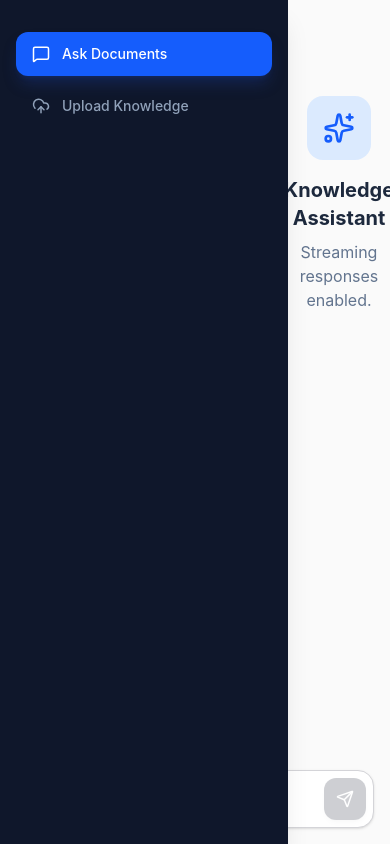
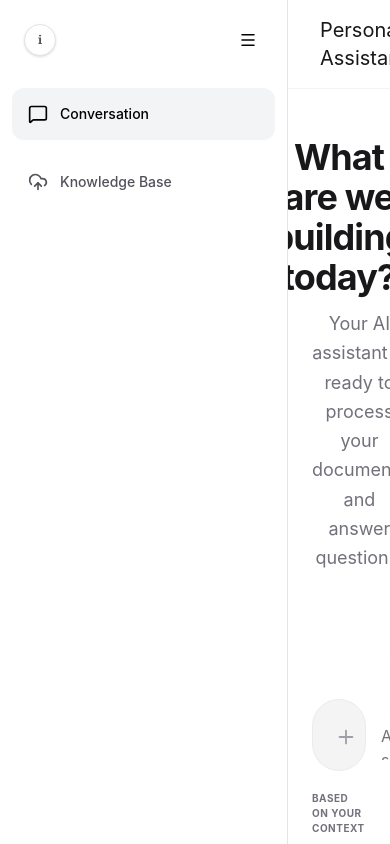
Before and after one commit to SHATHISH-07/itl-rag-system, a React (Vite) app in the folder client/: page / in a window 390 px wide. Built offline with nearby package versions, Linux system fonts and the light colour scheme.

Commit message:
Enhance UI and functionality: implement collapsible sidebar, improve chat interface with upload modal, and refine file upload experience

```diff
--- a/client/src/App.jsx
+++ b/client/src/App.jsx
@@ -1,47 +1,103 @@
 import React, { useState } from 'react';
-import { MessageSquare, UploadCloud, Database } from 'lucide-react';
+import { MessageSquare, UploadCloud, Menu } from 'lucide-react';
 import ChatPage from './pages/ChatPage';
 import UploadPage from './pages/UploadPage';
 
 function App() {
   const [activeTab, setActiveTab] = useState('chat');
+  const [isCollapsed, setIsCollapsed] = useState(false);
+
+  const navItems = [
+    { id: 'chat', label: 'Conversation', icon: MessageSquare },
+    { id: 'upload', label: 'Knowledge Base', icon: UploadCloud },
+  ];
 
   return (
-    <div className="flex h-screen bg-white font-sans antialiased text-slate-900">
-      {/* Sidebar - Fixed width 72 (18rem) */}
-      <aside className="w-72 bg-slate-900 text-white flex flex-col shadow-xl z-30">
+    <div className="flex h-screen bg-white font-sans antialiased text-zinc-900 overflow-hidden">
 
-
-        <nav className="flex-1 p-4 space-y-2 mt-4">
-          <button
-            onClick={() => setActiveTab('chat')}
-            className={`w-full flex items-center gap-3 px-4 py-3 rounded-xl transition-all ${
-              activeTab === 'chat'
-              ? 'bg-blue-600 text-white shadow-lg shadow-blue-900/40'
-              : 'text-slate-400 hover:bg-slate-800 hover:text-white'
+      {/* Sidebar */}
+      <aside
+        className={`relative border-r border-zinc-200 flex flex-col transition-all duration-300 ease-in-out z-30 ${
+          isCollapsed ? 'w-20' : 'w-72'
         }`}
       >
-            <MessageSquare size={18} />
-            <span className="font-medium text-sm">Ask Documents</span>
+        {/* SIDEBAR HEADER: Aligned to match nav items below */}
+        <div className={`px-6 h-20 flex items-center mb-2 ${!isCollapsed ? 'justify-between' : ''}`}>
+          {!isCollapsed ? (
+            <>
+              <div className="flex items-center gap-3">
+                <div className="flex items-center justify-center w-8 h-8 rounded-full border border-zinc-200 bg-white shadow-sm shrink-0">
+                  <span className="font-serif font-semibold text-zinc-600 leading-none text-xs">i</span>
+                </div>
+              </div>
+              <button
+                onClick={() => setIsCollapsed(true)}
+                className="p-1.5  rounded-lg text-black transition-colors cursor-pointer"
+              >
+                <Menu size={18} />
               </button>
+            </>
+          ) : (
+            /* Using a fixed width container that matches the icon alignment of the nav buttons below */
+            <div className="relative group w-8 h-8 flex items-center justify-center mx-auto">
+              {/* Branding icon shown by default */}
+              <div className="absolute inset-0 flex items-center justify-center w-8 h-8 rounded-full border border-zinc-200 bg-white shadow-sm transition-opacity duration-200 group-hover:opacity-0">
+                <span className="font-serif font-semibold text-zinc-600 leading-none text-xs">i</span>
+              </div>
+              {/* Toggle icon shown on hover */}
+              <button
+                onClick={() => setIsCollapsed(false)}
+                className="absolute inset-0 flex items-center justify-center w-8 h-8 rounded-lg text-black opacity-0 group-hover:opacity-100 transition-all duration-200 cursor-pointer"
+              >
+                <Menu size={16} />
+              </button>
+            </div>
+          )}
+        </div>
 
+        <nav className="flex-1 px-3 space-y-4">
+          {navItems.map((item) => (
             <button
-            onClick={() => setActiveTab('upload')}
-            className={`w-full flex items-center gap-3 px-4 py-3 rounded-xl transition-all ${
-              activeTab === 'upload'
-              ? 'bg-blue-600 text-white shadow-lg shadow-blue-900/40'
-              : 'text-slate-400 hover:bg-slate-800 hover:text-white'
+              key={item.id}
+              onClick={() => setActiveTab(item.id)}
+              className={`w-full flex items-center gap-3 transition-all duration-200 ${
+                isCollapsed ? 'justify-center px-0 py-4' : 'px-4 py-4'
+              } rounded-xl ${
+                activeTab === item.id
+                ? 'bg-gray-100 text-black'
+                : 'text-zinc-600 hover:bg-gray-50 hover:text-zinc-900'
               }`}
             >
-            <UploadCloud size={18} />
-            <span className="font-medium text-sm">Upload Knowledge</span>
+              <item.icon size={20} />
+              {!isCollapsed && <span className="font-medium text-sm">{item.label}</span>}
             </button>
+          ))}
         </nav>
       </aside>
 
       {/* Main Content Area */}
-      <main className="flex-1 flex flex-col relative overflow-hidden bg-zinc-50">
-        {activeTab === 'chat' ? <ChatPage /> : <UploadPage />}
+      <main className="flex-1 flex flex-col relative bg-white overflow-hidden">
+
+        {/* Global Header */}
+        <header className="flex items-center justify-between px-8 py-4 border-b border-zinc-100 bg-white/80 backdrop-blur-md z-20">
+          <div className="flex items-center gap-2">
+            <h1 className="font-normal text-zinc-900 text-xl">Personal Assistant</h1>
+          </div>
+
+          <button
+            onClick={() => setActiveTab('upload')}
+            className="flex items-center gap-2 px-4 py-2 cursor-pointer text-zinc-700 rounded-full transition-all text-lg font-semibold active:scale-95"
+          >
+            <UploadCloud size={16} />
+            Upload
+          </button>
+        </header>
+
+        {activeTab === 'chat' ? (
+          <ChatPage isCollapsed={isCollapsed} />
+        ) : (
+          <UploadPage />
+        )}
       </main>
     </div>
   );
--- a/client/src/index.css
+++ b/client/src/index.css
@@ -1,45 +1,31 @@
 @import "tailwindcss";
 
-/* Add this to your index.css or App.css */
-.rendered-html h2 {
-  font-size: 1.5rem;
-  font-weight: 700;
-  margin-top: 1rem;
-  margin-bottom: 0.5rem;
-  color: #1e293b;
+/* Update your existing .rendered-html or prose classes */
+.rendered-html {
+  font-size: 15px;
+  line-height: 1.6;
 }
 
-.rendered-html h3 {
-  font-size: 20px;
-  font-weight: 600;
-  margin-top: 0.75rem;
-  color: #000000;
+.rendered-html h2 {
+  @apply text-2xl font-bold text-zinc-900 mt-4 mb-2 border-l-4 border-gray-500 pl-3;
 }
 
-.rendered-html p {
-  margin-bottom: 0.75rem;
+.rendered-html b {
+  @apply font-bold text-zinc-900 bg-blue-100/50 px-1.5 py-0.5 rounded-md;
 }
 
 .rendered-html ul {
-  list-style-type: disc;
-  margin-left: 1.25rem;
-  margin-bottom: 1rem;
+  @apply list-disc ml-5 space-y-2 mb-4;
 }
 
-.rendered-html li {
-  margin-bottom: 0.25rem;
+/* Specific styling for the message bubbles */
+.rounded-4xl {
+  border-radius: 2rem;
 }
 
-.rendered-html b {
-  font-weight: 700;
-  color: #1b3469; /* Blue 600 */
+/* Custom Scrollbar for better UI */
+.custom-scrollbar::-webkit-scrollbar-thumb {
+  background: #f1f1f4;
+  border: 4px solid white;
+  border-radius: 20px;
 }
-
-/* Scrollbar Utility */
-.custom-scrollbar::-webkit-scrollbar {
-  width: 5px;
-}
-.custom-scrollbar::-webkit-scrollbar-thumb {
-  background: #e2e8f0;
-  border-radius: 10px;
-}
--- a/client/src/pages/ChatPage.jsx
+++ b/client/src/pages/ChatPage.jsx
@@ -1,31 +1,28 @@
 import React, { useState, useEffect, useRef } from 'react';
 import { askQuestion } from '../api/api';
-import { Send, User, Bot, Sparkles } from 'lucide-react';
+import { Send, User, Bot, Plus, X, Loader2 } from 'lucide-react';
+import UploadPage from './UploadPage';
 
-const ChatPage = () => {
+const ChatPage = ({ isCollapsed }) => {
   const [messages, setMessages] = useState([]);
   const [input, setInput] = useState('');
   const [loading, setLoading] = useState(false);
+  const [showUploadModal, setShowUploadModal] = useState(false);
   const scrollRef = useRef(null);
 
   useEffect(() => {
     scrollRef.current?.scrollIntoView({ behavior: 'smooth' });
   }, [messages, loading]);
 
-  // --- TYPEWRITER EFFECT LOGIC ---
   const simulateTyping = (fullText) => {
-    // Create an empty bot message first
     setMessages((prev) => [...prev, { role: 'bot', text: '', isTyping: true }]);
-
     let index = 0;
-    const speed = 5; // Adjust this (ms) to make it faster/slower
+    const speed = 2; // Increased speed for better UX
 
     const interval = setInterval(() => {
       setMessages((prev) => {
         const updated = [...prev];
         const lastMsg = updated[updated.length - 1];
-
-        // We only type until the full length is reached
         if (index < fullText.length) {
           lastMsg.text = fullText.slice(0, index + 1);
           index++;
@@ -50,103 +47,143 @@ const ChatPage = () => {
 
     try {
       const response = await askQuestion(currentInput);
-      const fullAnswer = response.data.answer;
-
-      setLoading(false); // Stop loader before typing starts
-      simulateTyping(fullAnswer); // Start the typing effect
-
+      setLoading(false);
+      simulateTyping(response.data.answer);
     } catch (error) {
       setLoading(false);
       setMessages((prev) => [
         ...prev,
-        { role: 'bot', text: "<p style='color: #ef4444;'><strong>Error:</strong> Backend unreachable.</p>" }
+        {
+          role: 'bot',
+          text: "<div class='p-3 bg-red-50 border border-red-100 rounded-xl text-red-600 text-xs'><strong>Error:</strong> Knowledge base connection timed out.</div>"
+        }
       ]);
     }
   };
 
   return (
-    <div className="flex flex-col h-full bg-zinc-50 relative">
-      <div className="flex-1 overflow-y-auto p-4 md:p-8 pb-48 custom-scrollbar">
-        <div className="max-w-4xl mx-auto space-y-6">
+    <div className="flex flex-col h-full bg-white relative">
 
-          {messages.length === 0 && (
-            <div className="flex flex-col items-center justify-center py-20 text-center">
-              <div className="bg-blue-100 p-4 rounded-2xl text-blue-600 mb-4">
-                <Sparkles size={32} />
+      {/* Upload Modal Overlay */}
+      {showUploadModal && (
+        <div className="fixed inset-0 z-50 flex items-center justify-center p-4 sm:p-6">
+          <div className="absolute inset-0 bg-zinc-900/60 backdrop-blur-md animate-in fade-in duration-300" onClick={() => setShowUploadModal(false)}></div>
+          <div className="relative bg-white w-full max-w-2xl max-h-[90vh] rounded-3xl shadow-2xl overflow-hidden animate-in zoom-in-95 duration-300 flex flex-col">
+            <div className="flex items-center justify-between p-6 border-b border-zinc-100">
+              <h3 className="text-lg font-bold text-zinc-900">Knowledge Base</h3>
+              <button onClick={() => setShowUploadModal(false)} className="p-2 hover:bg-zinc-100 rounded-full text-zinc-400 transition-colors cursor-pointer"><X size={20} /></button>
             </div>
-              <h2 className="text-xl font-bold text-slate-800">Knowledge Assistant</h2>
-              <p className="text-slate-500 mt-2">Streaming responses enabled.</p>
+            <div className="flex-1 overflow-y-auto p-6">
+              <UploadPage isModal={true} onUploadSuccess={() => setShowUploadModal(false)} />
+            </div>
+          </div>
         </div>
       )}
 
+      <main className="flex-1 overflow-y-auto custom-scrollbar">
+        <div className="max-w-4xl mx-auto px-6 pt-12 pb-35">
+
+          {messages.length === 0 && (
+            <div className="flex flex-col items-center justify-center min-h-[50vh] text-center animate-in fade-in zoom-in duration-700">
+
+              <h2 className="text-4xl font-bold text-zinc-900 tracking-tight mb-3">What are we building today?</h2>
+              <p className="text-zinc-500 text-lg max-w-sm mx-auto leading-relaxed">
+                Your AI assistant is ready to process your documents and answer questions.
+              </p>
+            </div>
+          )}
+
+          <div className="flex flex-col gap-8">
             {messages.map((msg, i) => (
-            <div key={i} className={`flex mb-10 ${msg.role === 'user' ? 'justify-end' : 'justify-start'}`}>
-              <div className={`flex gap-4 max-w-[95%] md:max-w-[85%] ${msg.role === 'user' ? 'flex-row-reverse' : 'flex-row'}`}>
-
-                <div className={`h-9 w-9 rounded-xl flex items-center justify-center shrink-0 shadow-sm border
-                  ${msg.role === 'user' ? 'bg-blue-600 border-blue-700 text-white' : 'bg-white border-zinc-200 text-slate-600'}`}>
-                  {msg.role === 'user' ? <User size={18} /> : <Bot size={18} />}
+              <div
+                key={i}
+                className={`flex w-full ${msg.role === 'user' ? 'justify-end' : 'justify-start'} animate-in fade-in slide-in-from-bottom-4 duration-500`}
+              >
+                <div className={`flex gap-4 max-w-[85%] ${msg.role === 'user' ? 'flex-row-reverse' : 'flex-row'}`}>
+                  {/* Avatar */}
+                  <div className={`h-10 w-10 rounded-2xl flex items-center justify-center shrink-0 shadow-sm
+                    ${msg.role === 'user' ? 'bg-zinc-900 text-white' : 'bg-zinc-900 text-white'}`}>
+                    {msg.role === 'user' ? <User size={20} /> : <Bot size={20} />}
                   </div>
 
-                <div className={`p-5 rounded-2xl shadow-sm leading-relaxed transition-all
+                  {/* Message Content */}
+                  <div className={`flex flex-col ${msg.role === 'user' ? 'items-end' : 'items-start'}`}>
+                    <span className="text-[10px] font-bold uppercase tracking-widest text-zinc-400 mb-1 px-1">
+                      {msg.role === 'user' ? 'You' : 'Assistant'}
+                    </span>
+
+                    <div className={`rounded-3xl px-5 py-4 shadow-sm leading-relaxed
                       ${msg.role === 'user'
-                    ? 'bg-blue-600 text-white rounded-tr-none'
-                    : 'bg-white border border-zinc-200 text-slate-800 rounded-tl-none'
-                  }`}
-                >
+                        ? 'bg-zinc-100 text-zinc-800 rounded-tr-none'
+                        : 'bg-white border border-zinc-100 text-zinc-800 rounded-tl-none'}`}>
+
                       {msg.role === 'bot' ? (
-                    <div className="relative">
                         <div
-                        className="rendered-html text-sm"
+                          className="prose prose-zinc prose-sm max-w-none rendered-html"
                           dangerouslySetInnerHTML={{ __html: msg.text }}
                         />
-
+                      ) : (
+                        <p className="text-[15px]">{msg.text}</p>
+                      )}
                     </div>
-                  ) : (
-                    <p className="text-sm font-medium whitespace-pre-wrap">{msg.text}</p>
-                  )}
                   </div>
                 </div>
               </div>
             ))}
 
             {loading && (
-            <div className="flex justify-start items-center gap-3">
-              <div className="h-9 w-9 bg-zinc-200 rounded-xl animate-pulse border border-zinc-200"></div>
-              <div className="bg-white border border-zinc-200 p-4 rounded-2xl shadow-sm flex gap-1.5">
-                <span className="w-1.5 h-1.5 bg-blue-400 rounded-full animate-bounce"></span>
-                <span className="w-1.5 h-1.5 bg-blue-400 rounded-full animate-bounce [animation-delay:0.2s]"></span>
-                <span className="w-1.5 h-1.5 bg-blue-400 rounded-full animate-bounce [animation-delay:0.4s]"></span>
+               <div className="flex justify-start animate-in fade-in duration-300">
+                 <div className="flex gap-4 items-center bg-zinc-50 px-6 py-4 rounded-3xl border border-zinc-100">
+                    <Loader2 className="text-blue-600 animate-spin" size={20} />
+                    <span className="text-sm font-medium text-zinc-500 italic">Thinking...</span>
                  </div>
                </div>
             )}
+          </div>
+          <div ref={scrollRef} className="h-1" />
+        </div>
+      </main>
 
-          <div ref={scrollRef} className="h-10" />
-        </div>
-      </div>
+      {/* Input Section */}
+      <footer className="absolute bottom-0 right-0 left-0 bg-linear-to-t from-white via-white/95 to-transparent pt-10 pb-2 px-6 z-20">
+        <div className="max-w-3xl mx-auto">
+          <div className="relative group flex items-end bg-zinc-100 rounded-4xl p-2.5 transition-all border border-zinc-200/50 focus-within:border-blue-300 focus-within:bg-white focus-within:shadow-2xl focus-within:shadow-blue-100/50">
 
-      {/* Input Bar */}
-      <div className="fixed bottom-0 right-0 left-0 md:left-72 bg-zinc-50 pb-4 z-20">
-        <div className="mx-auto max-w-4xl px-4">
-          <div className="relative flex items-center">
-            <input
-              type="text"
+            <button
+              onClick={() => setShowUploadModal(true)}
+              className="p-3 text-zinc-400 hover:text-blue-600 hover:bg-blue-50 rounded-full transition-all cursor-pointer"
+              title="Upload files"
+            >
+              <Plus size={22} />
+            </button>
+
+            <textarea
+              rows="1"
               value={input}
               onChange={(e) => setInput(e.target.value)}
-              onKeyPress={(e) => e.key === 'Enter' && handleSend()}
-              placeholder="Query your knowledge base..."
-              className="w-full bg-white border border-zinc-300 rounded-2xl pl-6 pr-16 py-4 shadow-sm focus:outline-none focus:ring-2 focus:ring-blue-500/20 focus:border-blue-500 text-slate-800"
+              onKeyDown={(e) => {
+                if (e.key === 'Enter' && !e.shiftKey) {
+                  e.preventDefault();
+                  handleSend();
+                }
+              }}
+              placeholder="Ask your knowledge base anything..."
+              className="w-full bg-transparent border-none px-3 py-3 focus:ring-0 text-zinc-800 placeholder:text-zinc-500 resize-none min-h-12 max-h-48 text-[16px]"
             />
+
             <button
               onClick={handleSend}
               disabled={loading || !input.trim()}
-              className="absolute right-2 bg-slate-900 text-white p-3 rounded-xl hover:bg-blue-600 transition-all active:scale-95 disabled:opacity-20 shadow-md"
+              className="bg-zinc-900 text-white p-3.5 rounded-2xl hover:bg-zinc-800 transition-all disabled:opacity-20 mb-0.5 mr-0.5 active:scale-95 cursor-pointer shadow-lg shadow-zinc-200 disabled:shadow-none"
             >
-              <Send size={18} />
+              <Send size={20} />
             </button>
           </div>
+          <div className="flex items-center justify-center gap-2 mt-5">
+            <p className="text-[10px] text-zinc-500 font-bold uppercase tracking-wider">Based on your Context</p>
           </div>
         </div>
+      </footer>
     </div>
   );
 };
--- a/client/src/pages/UploadPage.jsx
+++ b/client/src/pages/UploadPage.jsx
@@ -1,70 +1,135 @@
 import React, { useState } from 'react';
 import axios from 'axios';
+import { Upload, FileText, CheckCircle2, X, AlertCircle, Clock } from 'lucide-react';
 
 const UploadPage = () => {
   const [files, setFiles] = useState([]);
   const [loading, setLoading] = useState(false);
-  const [uploadTime, setUploadTime] = useState(null); // State to store the duration
+  const [uploadTime, setUploadTime] = useState(null);
+
+  const handleFileChange = (e) => {
+    const selectedFiles = Array.from(e.target.files);
+    setFiles(selectedFiles);
+  };
+
+  const removeFile = (index) => {
+    setFiles(files.filter((_, i) => i !== index));
+  };
 
   const handleUpload = async () => {
     if (files.length === 0) return;
 
     setLoading(true);
-    setUploadTime(null); // Reset previous time
-    const startTime = performance.now(); // Start high-resolution timer
+    setUploadTime(null);
+    const startTime = performance.now();
 
     const formData = new FormData();
-    Array.from(files).forEach(f => formData.append("files", f));
+    files.forEach(f => formData.append("files", f));
 
     try {
       await axios.post("http://127.0.0.1:8000/files/upload-files", formData);
 
-      // Calculate duration
       const endTime = performance.now();
       const durationInMinutes = ((endTime - startTime) / 60000).toFixed(2);
 
       setUploadTime(durationInMinutes);
-      alert(`Files successfully ingested! Time taken: ${durationInMinutes} minutes.`);
       setFiles([]);
     } catch (error) {
       console.error(error);
-      alert("Upload failed.");
+      // Using a silent console error; a real UI would use a toast notification here
     } finally {
       setLoading(false);
     }
   };
 
   return (
-    <div className="p-12 max-w-4xl mx-auto w-full">
-      <header className="mb-10 text-center">
-        <h2 className="text-4xl font-extrabold text-slate-900">Knowledge Base</h2>
-        <p className="text-slate-500 mt-2 text-lg">Upload PDF or Text files to train your AI.</p>
+    <div className="min-h-screen bg-white p-8 md:p-16">
+      <div className="max-w-2xl mx-auto">
+        {/* Header Section */}
+        <header className="mb-12">
+          <h2 className="text-3xl font-bold text-zinc-900 tracking-tight">Knowledge Base</h2>
+          <p className="text-zinc-500 mt-2 text-base">
+            Upload documents to expand your AI's specialized knowledge.
+            Supported formats: <span className="font-medium text-zinc-700 underline decoration-zinc-200">PDF, TXT</span>
+          </p>
         </header>
 
-      <div className="bg-white border-2 border-dashed border-slate-200 rounded-3xl p-16 flex flex-col items-center justify-center hover:border-blue-400 transition-colors bg-opacity-50">
+        {/* Upload Zone */}
+        <div className="relative group">
           <input
             type="file"
             multiple
-          onChange={(e) => setFiles(e.target.files)}
-          className="block w-full text-sm text-slate-500 file:mr-4 file:py-3 file:px-6 file:rounded-full file:border-0 file:text-sm file:font-bold file:bg-blue-50 file:text-blue-700 hover:file:bg-blue-100 cursor-pointer"
+            onChange={handleFileChange}
+            className="absolute inset-0 w-full h-full opacity-0 cursor-pointer z-10"
           />
-        <p className="mt-4 text-slate-400 font-medium italic">Selected: {files.length} files</p>
+          <div className="bg-zinc-50 border border-zinc-200 rounded-4xl p-12 flex flex-col items-center justify-center transition-all group-hover:bg-zinc-100 group-hover:border-zinc-300 border-dashed">
+            <div className="w-14 h-14 bg-white rounded-2xl flex items-center justify-center text-blue-600 shadow-sm border border-zinc-100 mb-4 group-hover:scale-110 transition-transform">
+              <Upload size={24} />
+            </div>
+            <p className="text-zinc-900 font-semibold text-lg">Click or drag files to upload</p>
+          </div>
         </div>
 
+        {/* File List / Preview */}
+        {files.length > 0 && (
+          <div className="mt-8 space-y-3 animate-in fade-in slide-in-from-top-2 duration-300">
+            <h3 className="text-xs font-bold uppercase tracking-widest text-zinc-400 px-1">Selected Documents ({files.length})</h3>
+            <div className="grid gap-2">
+              {files.map((file, idx) => (
+                <div key={idx} className="flex items-center justify-between bg-white border border-zinc-100 p-4 rounded-2xl shadow-sm">
+                  <div className="flex items-center gap-3">
+                    <div className="p-2 bg-blue-50 text-blue-600 rounded-lg">
+                      <FileText size={18} />
+                    </div>
+                    <div className="overflow-hidden">
+                      <p className="text-sm font-medium text-zinc-800 truncate max-w-50 md:max-w-md">{file.name}</p>
+                      <p className="text-[10px] text-zinc-400 uppercase">{(file.size / 1024 / 1024).toFixed(2)} MB</p>
+                    </div>
+                  </div>
+                  <button
+                    onClick={() => removeFile(idx)}
+                    className="p-1.5 text-zinc-400 hover:text-red-500 hover:bg-red-50 rounded-full transition-colors"
+                  >
+                    <X size={16} />
+                  </button>
+                </div>
+              ))}
+            </div>
+          </div>
+        )}
+
+        {/* Action Button */}
+        <div className="mt-10">
           <button
             onClick={handleUpload}
             disabled={loading || files.length === 0}
-        className="mt-8 w-full bg-slate-900 text-white py-4 rounded-2xl font-bold text-lg hover:bg-blue-600 active:scale-95 transition-all disabled:opacity-50 disabled:cursor-not-allowed"
+            className="w-full bg-zinc-900 text-white py-4 rounded-2xl font-bold text-base hover:bg-blue-600 active:scale-[0.98] transition-all disabled:opacity-20 disabled:cursor-not-allowed shadow-xl shadow-zinc-200 disabled:shadow-none flex items-center justify-center gap-2"
           >
-        {loading ? "Ingesting Documents..." : "Process and Store"}
+            {loading ? (
+              <>
+                <div className="w-5 h-5 border-2 border-white/30 border-t-white rounded-full animate-spin"></div>
+                Ingesting Knowledge...
+              </>
+            ) : (
+              "Process and Store"
+            )}
           </button>
+        </div>
 
-      {/* Visual Feedback for the user */}
-      {uploadTime && (
-        <p className="mt-4 text-center text-green-600 font-semibold">
-          Last upload took: {uploadTime} minutes
-        </p>
+        {/* Success / Feedback Message */}
+        {uploadTime && !loading && (
+          <div className="mt-6 p-4 bg-emerald-50 border border-emerald-100 rounded-2xl flex items-center gap-3 animate-in fade-in zoom-in duration-300">
+            <CheckCircle2 size={20} className="text-emerald-600" />
+            <div>
+              <p className="text-emerald-800 text-sm font-semibold">Ingestion Complete</p>
+              <div className="flex items-center gap-1 text-emerald-600/70 text-xs mt-0.5">
+                <Clock size={12} />
+                <span>Process took {uploadTime} minutes</span>
+              </div>
+            </div>
+          </div>
         )}
+      </div>
     </div>
   );
 };
```
Lines whose indentation alone changed are shown as unchanged.
